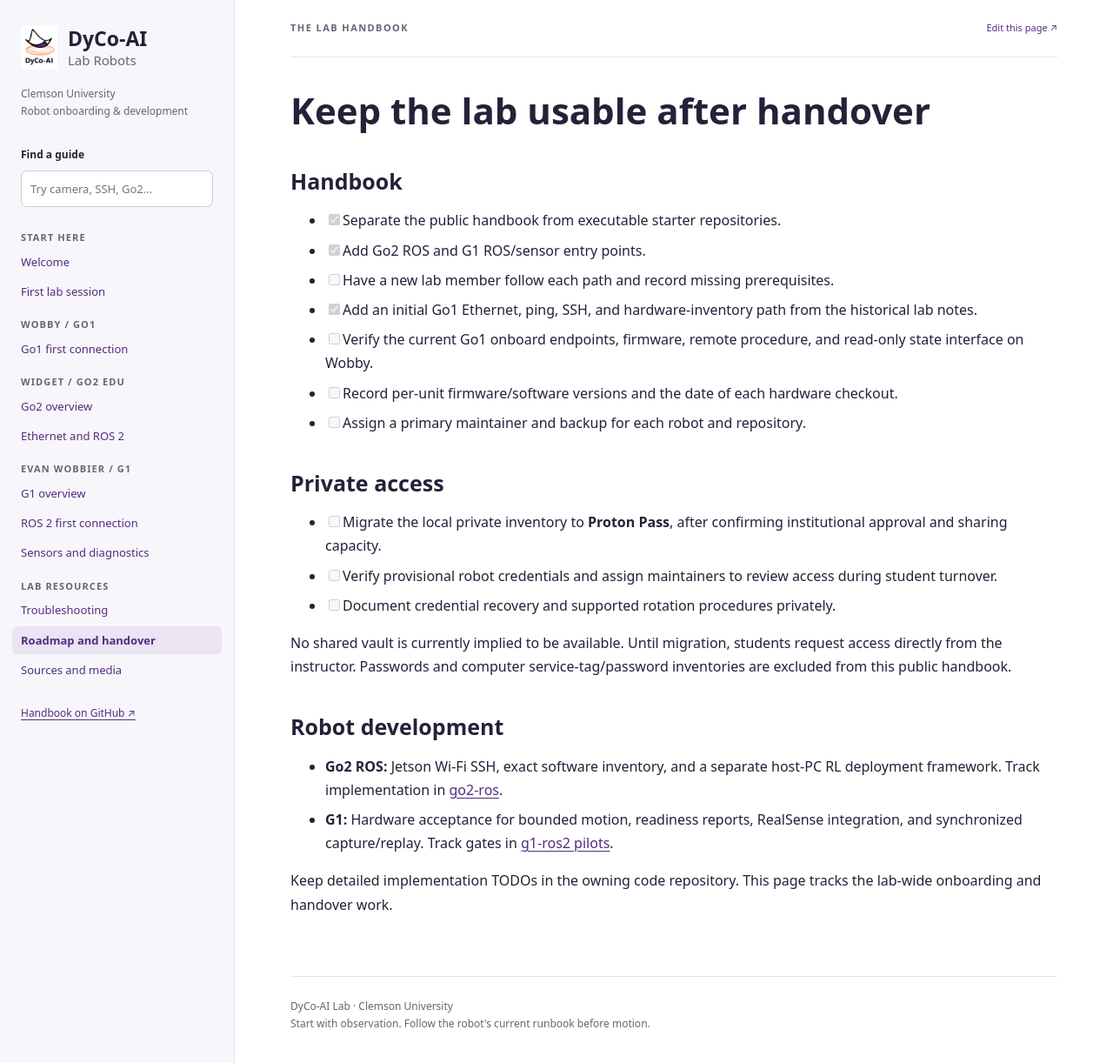
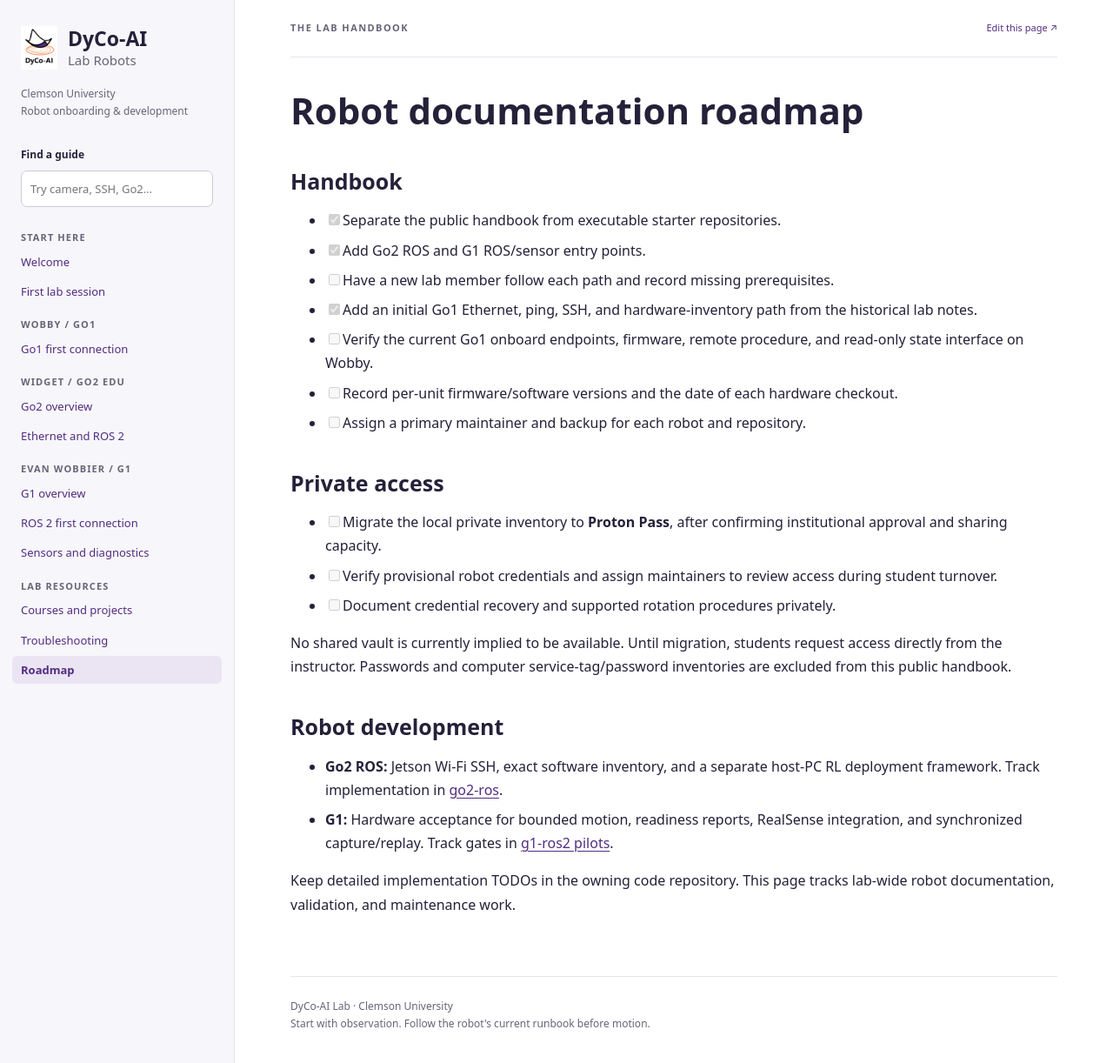
Before and after one commit to DyCo-AI/lab-robots, a Jekyll site: the page built from docs/roadmap.md, in a window 1280 px wide and 1222 px high. Shown: the whole window at 87% size. Built offline with Jekyll 4.4.1, drawn with Linux system fonts in a browser that asks for light colours.

Commit message:
Curate lab courses and project resources

```diff
--- a/docs/_config.yml
+++ b/docs/_config.yml
@@ -2,7 +2,7 @@ title: DyCo-AI Lab Robots
 description: Robot onboarding and development guides for the DyCo-AI Lab at Clemson University.
 url: https://dyco-ai.github.io
 baseurl: /lab-robots
-asset_version: "2026-11-06-2"
+asset_version: "2026-11-06-3"
 markdown: kramdown
 highlighter: rouge
 kramdown:
--- a/docs/_layouts/default.html
+++ b/docs/_layouts/default.html
@@ -26,7 +26,6 @@
     {% endfor %}
     </nav>
     <p id="no-results" hidden role="status">No matching guides.</p>
-    <a class="repo-link" href="https://github.com/DyCo-AI/lab-robots">Handbook on GitHub ↗</a>
   </aside>
   <div class="page-shell">
     <div class="topline"><span>THE LAB HANDBOOK</span><a href="https://github.com/DyCo-AI/lab-robots/blob/main/docs/{{ page.path }}">Edit this page ↗</a></div>
--- a/docs/roadmap.md
+++ b/docs/roadmap.md
@@ -1,10 +1,10 @@
 ---
 layout: default
-title: "Roadmap and handover"
-description: "Track onboarding, private vault migration, per-robot qualification, and long-term maintenance."
+title: "Roadmap"
+description: "Track robot onboarding, documentation, per-robot qualification, and maintenance tasks."
 ---
 
-# Keep the lab usable after handover
+# Robot documentation roadmap
 
 ## Handbook
 
@@ -34,4 +34,4 @@ service-tag/password inventories are excluded from this public handbook.
 - **G1:** Hardware acceptance for bounded motion, readiness reports, RealSense integration, and synchronized capture/replay. Track gates in [g1-ros2 pilots](https://github.com/DyCo-AI/g1-ros2/blob/main/docs/pilots/README.md).
 
 Keep detailed implementation TODOs in the owning code repository. This page
-tracks the lab-wide onboarding and handover work.
+tracks lab-wide robot documentation, validation, and maintenance work.
```
Also changed, not shown: docs/_data/navigation.yml (+5 -5 lines), docs/learning.md (added, +28 -0 lines), docs/sources.md (deleted, +0 -51 lines), README.md.
